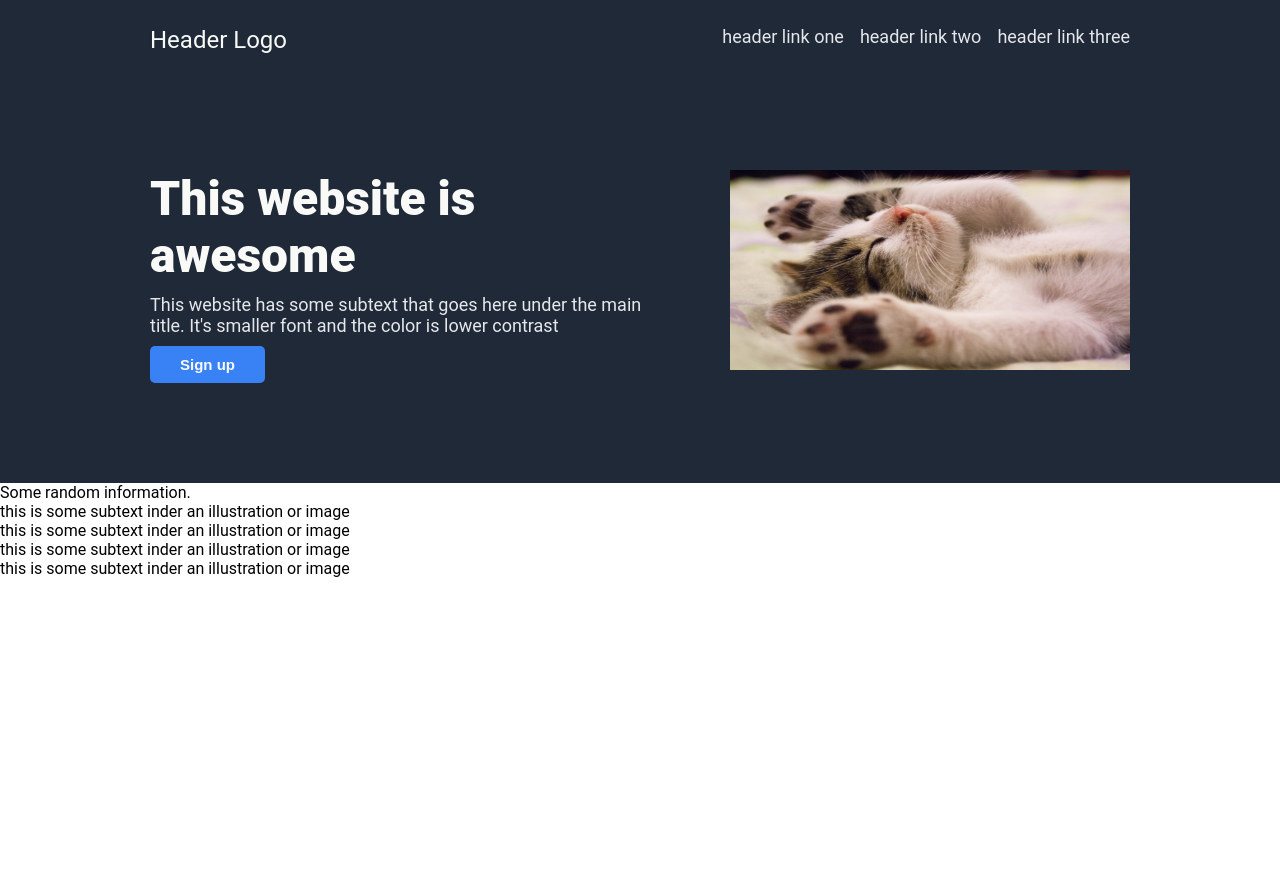
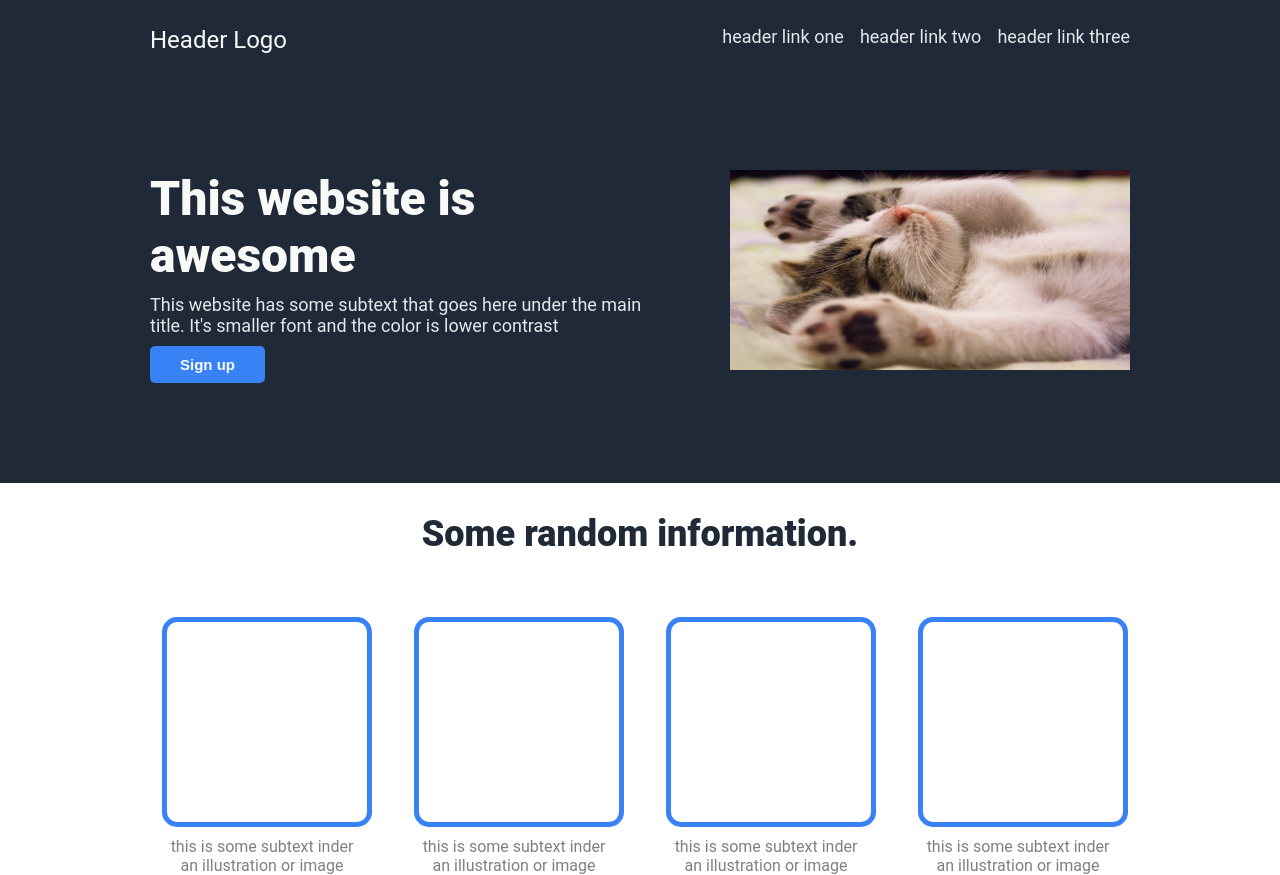
Before and after one commit to Margherita97/Landing-page, a plain HTML site: page index.html in a window 1280 px wide. Before the commit the page ends 800 px from the top, so only its background shows below. Drawn offline with Linux system fonts and the light colour scheme.

Commit message:
Add css to middle part

```diff
--- a/style.css
+++ b/style.css
@@ -1,7 +1,6 @@
 body {
     height: 100vh;
     margin: 0;
-    overflow: hidden;
     font-family: Roboto, sans-serif;
     display: flex;
     flex-direction: column;
@@ -90,3 +89,36 @@ button {
     font-weight: bold;
     font-size: 15px;
 }
+.information {
+    text-align: center;
+    font-size: 36px;
+    font-weight: 800;
+    color: #1f2937;
+    padding: 30px;
+    margin-bottom: 32px;
+}
+
+.squares {
+    display: flex;
+    justify-content: center;
+    gap: 52px;
+    text-align: center;
+}
+
+.info {
+    max-width: 200px;
+}
+
+.square {
+    border: 5px solid #3882f6;
+    border-radius: 15px;
+    width: 200px;
+    height: 200px;
+    margin-bottom: 10px;
+}
+
+.subtext {
+    display: flex;
+    flex-wrap: wrap;
+    color: grey;
+}
```
